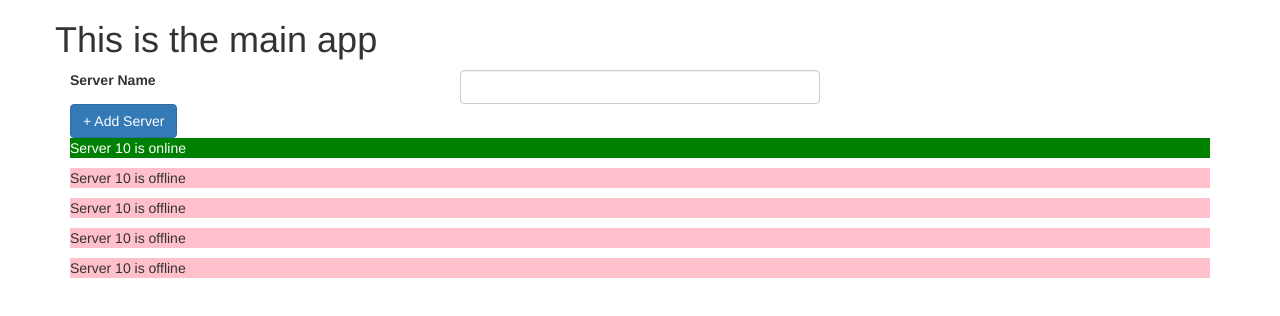
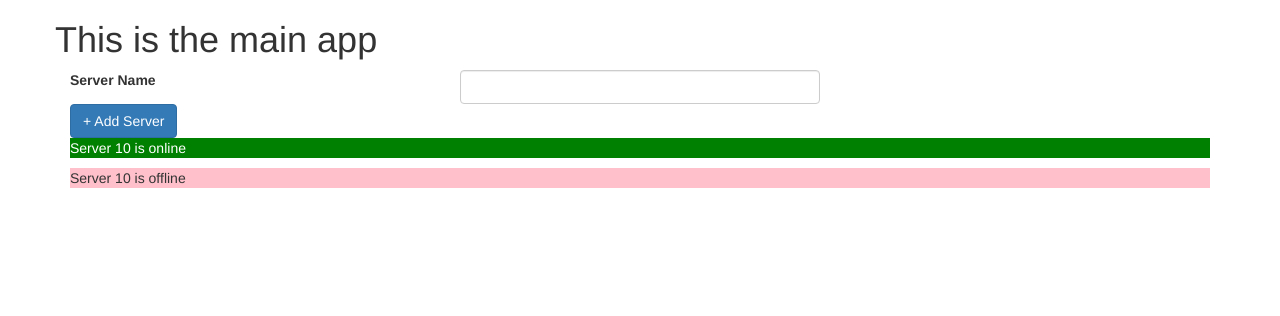
Before and after one commit to AlessandroLorenzi/angularjs-course, an Angular app: page / in a window 1280 px wide. Shown: the top 316 px of the page. Built offline with nearby package versions, Linux system fonts and the light colour scheme.

Commit message:
Lecture 38: loop lists with  *ngFor

```diff
--- a/src/app/servers/servers.component.html
+++ b/src/app/servers/servers.component.html
@@ -19,8 +19,4 @@
   </div>
 </div>
 
-<app-server></app-server>
-<app-server></app-server>
-<app-server></app-server>
-<app-server></app-server>
-<app-server></app-server>
+<app-server *ngFor="let server of servers"></app-server>
--- a/src/app/servers/servers.component.ts
+++ b/src/app/servers/servers.component.ts
@@ -10,6 +10,7 @@
   serverName = '';
   serverCreated = false;
 
+  servers = ['first', 'second']
 
   constructor() {
     setTimeout (
@@ -23,6 +24,7 @@
   }
 
   onCreateServer(){
+      this.servers.push(this.serverName)
       this.serverCreated = true;
   }
 
```
